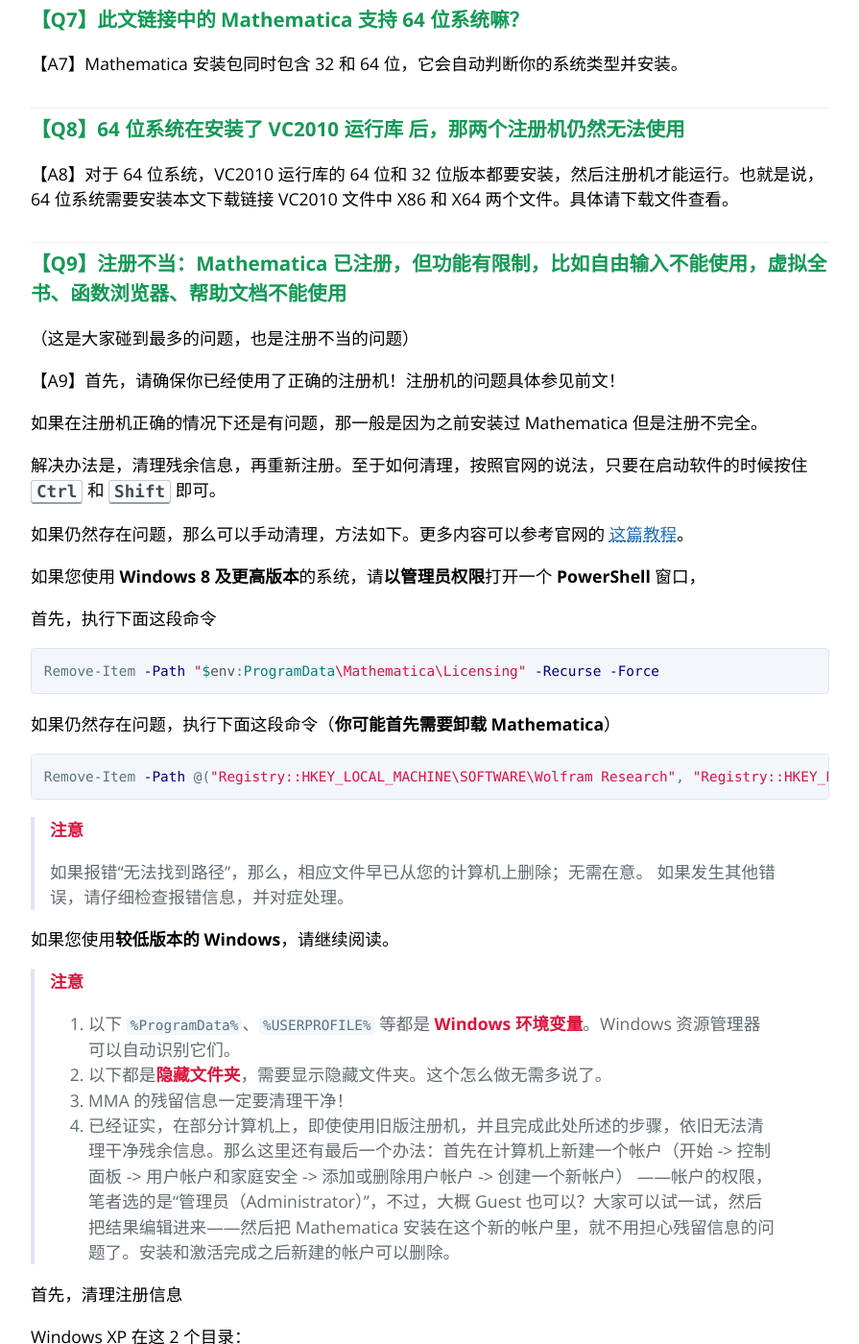
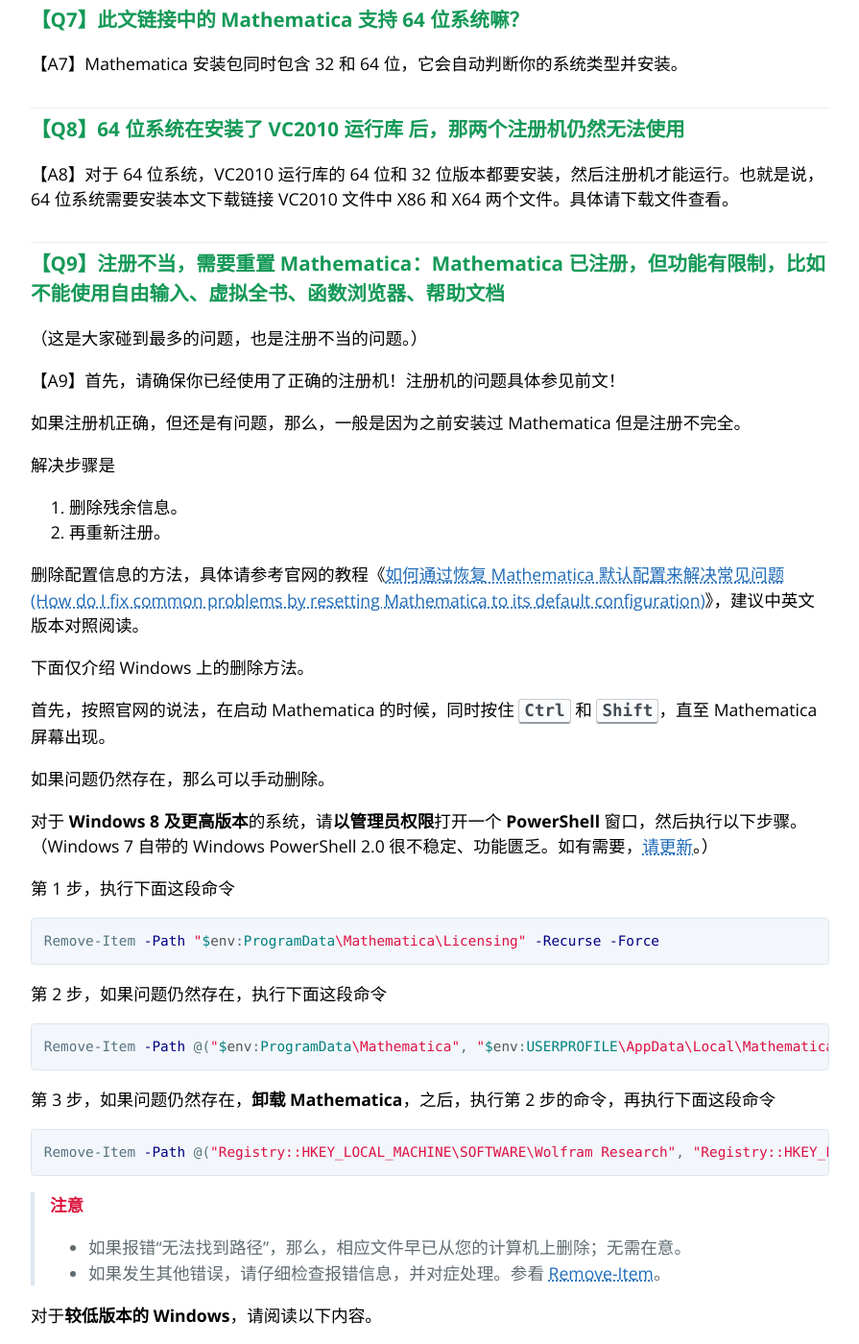
Before and after one commit to TieBaMma/InstallTutorial, a Jekyll site: the page built from index.md, in a window 1280 px wide and 1400 px high, scrolled down 13567 px. Shown: the whole window at 96% size, without its empty margins (192-1087 px from the left). Built offline with Jekyll 4.4.1, drawn with Linux system fonts in a browser that asks for light colours; some of the changed text lies outside the part shown.

Commit message:
📄 Fix QA9

````diff
--- a/index.md
+++ b/index.md
@@ -436,47 +436,62 @@
 
 【A8】对于 64 位系统，VC2010 运行库的 64 位和 32 位版本都要安装，然后注册机才能运行。也就是说，64 位系统需要安装本文下载链接 VC2010 文件中 X86 和 X64 两个文件。具体请下载文件查看。
 
-### 【Q9】注册不当：Mathematica 已注册，但功能有限制，比如自由输入不能使用，虚拟全书、函数浏览器、帮助文档不能使用
+### 【Q9】注册不当，需要重置 Mathematica：Mathematica 已注册，但功能有限制，比如不能使用自由输入、虚拟全书、函数浏览器、帮助文档
 
-（这是大家碰到最多的问题，也是注册不当的问题）
+（这是大家碰到最多的问题，也是注册不当的问题。）
 
 【A9】首先，请确保你已经使用了正确的注册机！注册机的问题具体参见前文！
 
-如果在注册机正确的情况下还是有问题，那一般是因为之前安装过 Mathematica 但是注册不完全。
+如果注册机正确，但还是有问题，那么，一般是因为之前安装过 Mathematica 但是注册不完全。
 
-解决办法是，清理残余信息，再重新注册。至于如何清理，按照官网的说法，只要在启动软件的时候按住 <kbd>Ctrl</kbd> 和 <kbd>Shift</kbd> 即可。
+解决步骤是
 
-如果仍然存在问题，那么可以手动清理，方法如下。更多内容可以参考官网的 [这篇教程](https://support.wolfram.com/kb/12464)。
+1. 删除残余信息。
+2. 再重新注册。
 
-如果您使用 **Windows 8 及更高版本**的系统，请**以管理员权限**打开一个 **PowerShell** 窗口，
+删除配置信息的方法，具体请参考官网的教程《[如何通过恢复 Mathematica 默认配置来解决常见问题 (How do I fix common problems by resetting Mathematica to its default configuration)](https://support.wolfram.com/kb/12464)》，建议中英文版本对照阅读。
 
-首先，执行下面这段命令
+下面仅介绍 Windows 上的删除方法。
+
+首先，按照官网的说法，在启动 Mathematica 的时候，同时按住 <kbd>Ctrl</kbd> 和 <kbd>Shift</kbd>，直至 Mathematica 屏幕出现。
+
+如果问题仍然存在，那么可以手动删除。
+
+对于 **Windows 8 及更高版本**的系统，请**以管理员权限**打开一个 **PowerShell** 窗口，然后执行以下步骤。（Windows 7 自带的 Windows PowerShell 2.0 很不稳定、功能匮乏。如有需要，[请更新](https://docs.microsoft.com/powershell/scripting/install/installing-windows-powershell)。）
+
+第 1 步，执行下面这段命令
 
 ```powershell
 Remove-Item -Path "$env:ProgramData\Mathematica\Licensing" -Recurse -Force
 ```
 
-如果仍然存在问题，执行下面这段命令（**你可能首先需要卸载 Mathematica**）
+第 2 步，如果问题仍然存在，执行下面这段命令
 
 ```powershell
-Remove-Item -Path @("Registry::HKEY_LOCAL_MACHINE\SOFTWARE\Wolfram Research", "Registry::HKEY_LOCAL_MACHINE\SOFTWARE\Mathematica", "$env:USERPROFILE\AppData\Local\Mathematica", "$env:USERPROFILE\AppData\Roaming\Mathematica") -Recurse -Force
+Remove-Item -Path @("$env:ProgramData\Mathematica", "$env:USERPROFILE\AppData\Local\Mathematica", "$env:USERPROFILE\AppData\Roaming\Mathematica", "$env:USERPROFILE\AppData\Local\Wolfram", "$env:USERPROFILE\AppData\Roaming\Wolfram") -Recurse -Force
+```
+
+第 3 步，如果问题仍然存在，**卸载 Mathematica**，之后，执行第 2 步的命令，再执行下面这段命令
+
+```powershell
+Remove-Item -Path @("Registry::HKEY_LOCAL_MACHINE\SOFTWARE\Wolfram Research", "Registry::HKEY_LOCAL_MACHINE\SOFTWARE\Mathematica") -Recurse -Force
 ```
 
 > **注意**
 >
-> 如果报错“无法找到路径”，那么，相应文件早已从您的计算机上删除；无需在意。
-> 如果发生其他错误，请仔细检查报错信息，并对症处理。
+> * 如果报错“无法找到路径”，那么，相应文件早已从您的计算机上删除；无需在意。
+> * 如果发生其他错误，请仔细检查报错信息，并对症处理。参看 [Remove-Item](https://docs.microsoft.com/en-us/powershell/module/Microsoft.PowerShell.Management/Remove-Item)。
 
-如果您使用**较低版本的 Windows**，请继续阅读。
+对于**较低版本的 Windows**，请阅读以下内容。
 
 > **注意**
 >
-> 1. 以下 `%ProgramData%`、`%USERPROFILE%` 等都是 **Windows 环境变量**。Windows 资源管理器 可以自动识别它们。
-> 2. 以下都是**隐藏文件夹**，需要显示隐藏文件夹。这个怎么做无需多说了。
-> 3. MMA 的残留信息一定要清理干净！
-> 4. 已经证实，在部分计算机上，即使使用旧版注册机，并且完成此处所述的步骤，依旧无法清理干净残余信息。那么这里还有最后一个办法：首先在计算机上新建一个帐户（开始 -> 控制面板 -> 用户帐户和家庭安全 -> 添加或删除用户帐户 -> 创建一个新帐户） ——帐户的权限，笔者选的是“管理员（Administrator）”，不过，大概 Guest 也可以？大家可以试一试，然后把结果编辑进来——然后把 Mathematica 安装在这个新的帐户里，就不用担心残留信息的问题了。安装和激活完成之后新建的帐户可以删除。
+> * 以下 `%ProgramData%`、`%USERPROFILE%` 等都是 **Windows 环境变量**。Windows 资源管理器 (Windows Explorer) 可以自动识别它们。
+> * 以下都是**隐藏文件夹**，需要[显示隐藏文件夹](https://support.microsoft.com/help/14201)。
+> * Mathematica 的残留信息一定要清理干净！
+> * 已经证实，在部分计算机上，即使使用旧版注册机，并且完成此处所述的步骤，依旧无法清理干净残余信息。那么这里还有最后一个办法：首先在计算机上新建一个帐户（开始 -> 控制面板 -> 用户帐户和家庭安全 -> 添加或删除用户帐户 -> 创建一个新帐户） ——帐户的权限，笔者选的是“管理员（Administrator）”，不过，大概 Guest 也可以？大家可以试一试，然后把结果编辑进来——然后把 Mathematica 安装在这个新的帐户里，就不用担心残留信息的问题了。安装和激活完成之后新建的帐户可以删除。
 
-首先，清理注册信息
+第 1 步，删除注册信息。
 
 Windows XP 在这 2 个目录：
 
@@ -486,17 +501,25 @@
 C:\Documents and Settings\All Users\Application Data\Mathematica\Licensing
 ```
 
-Windows 7 32 位/64 位 及更高版本系统在：
+Windows 7 及更高版本的系统在：
 
 ```text
 %ProgramData%\Mathematica\Licensing
 ```
 
-之后，**通常**需要继续清理其他残留，**要全部删除**！（**你可能首先需要卸载 Mathematica**）（似乎，不是每个人都会面临此问题，原因暂不明，欢迎补充）
+之后，**通常**需要继续清理其他残留，**要全部删除**！（似乎，只有一些人会面临此问题，原因暂不明。已知的可能存在残留的地方列于下方，欢迎补充。）
 
-目前已知的可能存在残留的地方有：
+第 2 步，如果问题仍然存在，删除下列文件夹：
 
-注册表（对于不同版本的 Mathematica，可能存在以下几个位置之一）：
+```text
+%ProgramData%\Mathematica
+%USERPROFILE%\AppData\Local\Mathematica
+%USERPROFILE%\AppData\Roaming\Mathematica
+%USERPROFILE%\AppData\Local\Wolfram
+%USERPROFILE%\AppData\Roaming\Wolfram
+```
+
+第 3 步，如果问题仍然存在，**卸载 Mathematica**，之后，执行第 2 步，再删除下列注册表键（对于不同版本的 Mathematica，可能存在下列几个位置之一）：
 
 ```text
 HKEY_LOCAL_MACHINE\SOFTWARE\Wolfram Research
@@ -510,13 +533,6 @@
 > * <kbd>Win</kbd> + <kbd>Q</kbd>，键入 `regedit`，执行
 > * 打开 PowerShell 或 cmd，键入 `regedit`，执行
 > * 开始菜单 -> 运行，键入 `regedit`，执行
-
-文件夹：
-
-```text
-%USERPROFILE%\AppData\Local\Mathematica
-%USERPROFILE%\AppData\Roaming\Mathematica
-```
 
 ### 【Q10】提示说：这份 Mathematica 使用的密码不允许英语以外的其它语言
 
````
